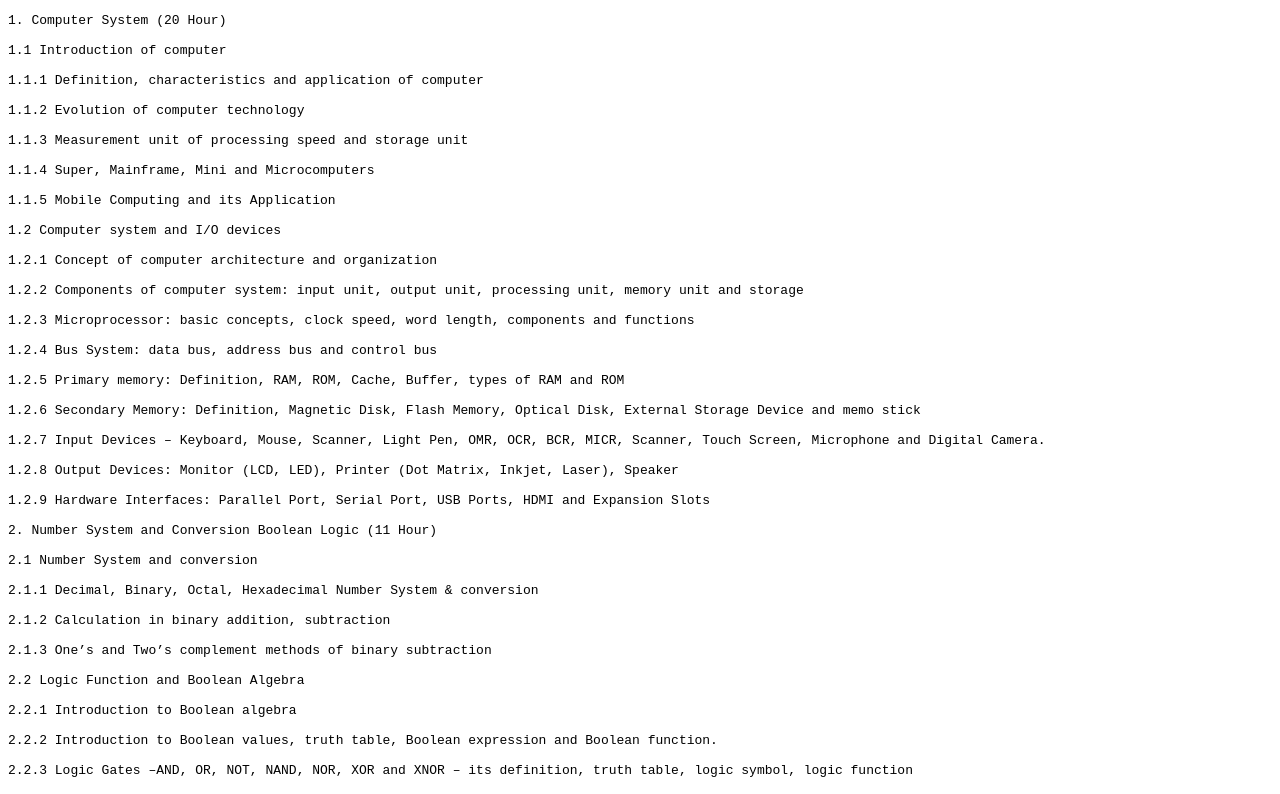
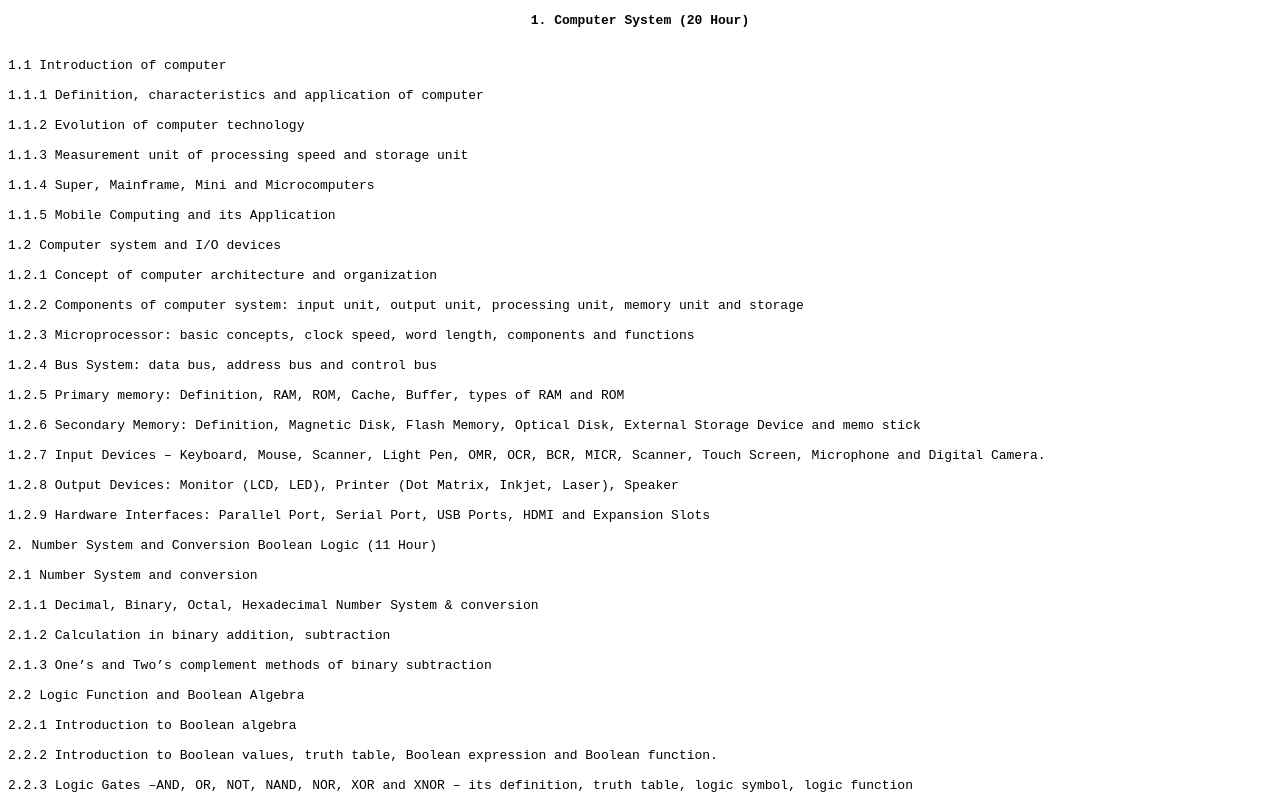
Before and after one commit to sky-bound99/project-book-1, a plain HTML site: page tableofcontents.html in a window 1280 px wide. Shown: the top 794 px of the page. Drawn offline with Linux system fonts and the light colour scheme.

Commit message:
secondup

```diff
--- a/tableofcontents.html
+++ b/tableofcontents.html
@@ -7,7 +7,7 @@
 </head>
 <body>
 
-<pre>1. Computer System (20 Hour)
+<pre><center><b>1. Computer System (20 Hour)</b></center>
 
 1.1 Introduction of computer
 
```
